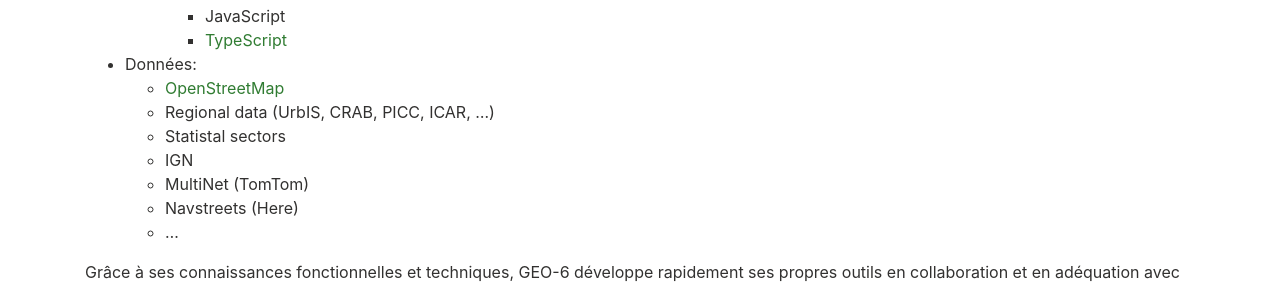
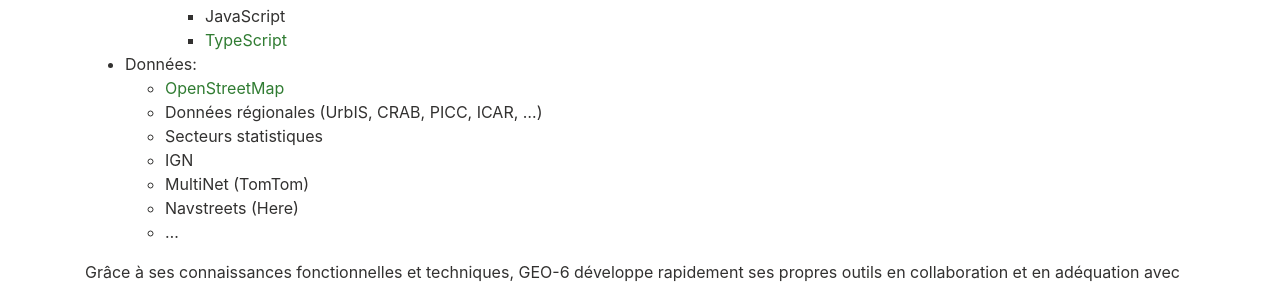
Before and after one commit to geo6/website, a Jekyll site: the page built from skills.fr.md, in a window 1280 px wide. Shown: the part 1137-1424 px from the top of the page. Built offline with Jekyll 4.4.1, drawn with Linux system fonts in a browser that asks for light colours.

Commit message:
Update skills.fr.md

```diff
--- a/skills.fr.md
+++ b/skills.fr.md
@@ -1,9 +1,10 @@
 ---
+title: Compétences
 layout: default
-title: Compétences
 lang: fr
 order: 1
 ---
+
 **_Quelle que soit votre idée, GEO-6 peut vous aider !_**
 
 ## Services :
@@ -42,8 +43,8 @@ GEO-6 utilise au quotidien différents logiciels et bases de données, open-sour
     - [TypeScript](https://www.typescriptlang.org/){:target="_blank"}
 - Données:
   - [OpenStreetMap](https://www.openstreetmap.org/){:target="_blank"}
-  - Regional data (UrbIS, CRAB, PICC, ICAR, ...)
-  - Statistal sectors
+  - Données régionales (UrbIS, CRAB, PICC, ICAR, ...)
+  - Secteurs statistiques
   - IGN
   - MultiNet (TomTom)
   - Navstreets (Here)
```
